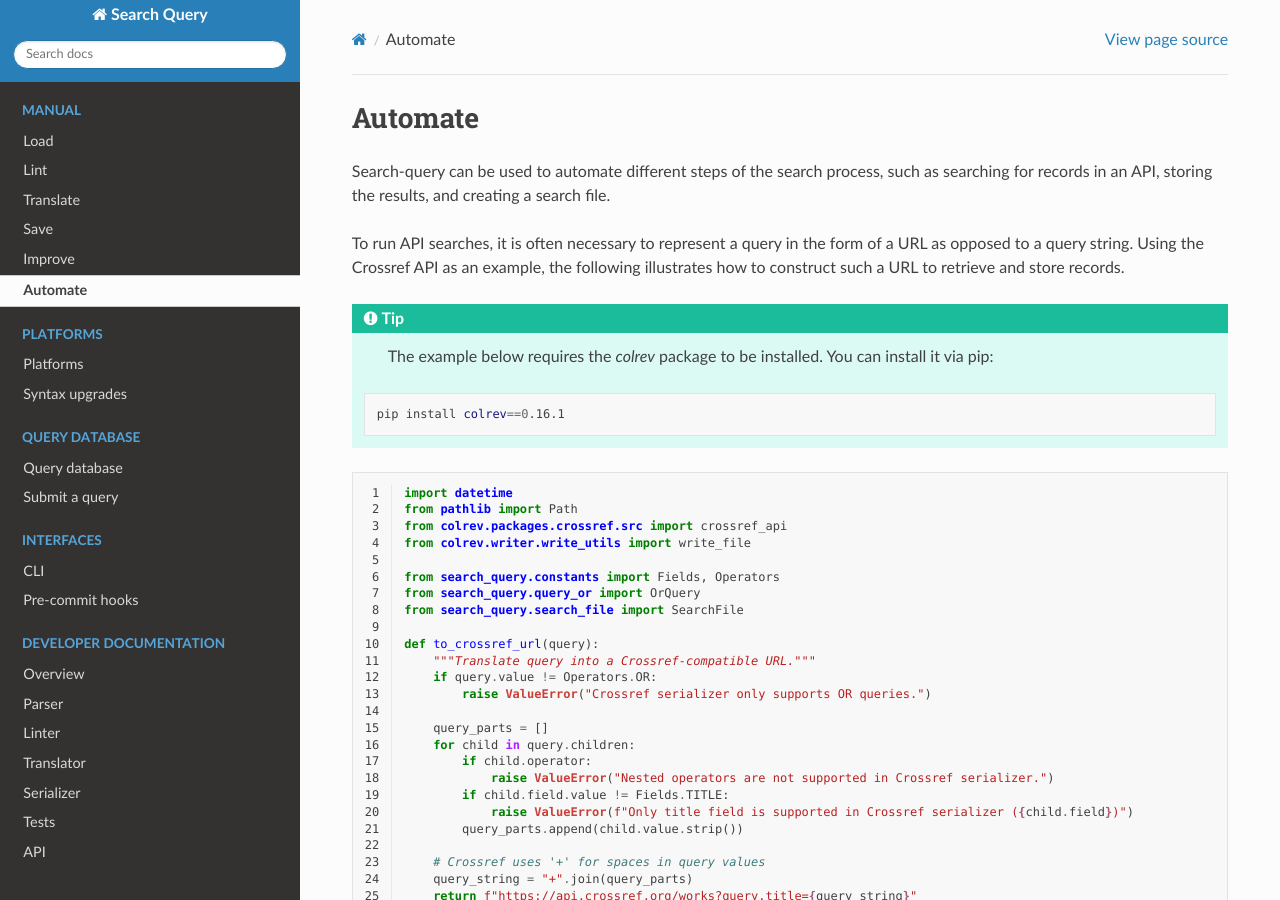
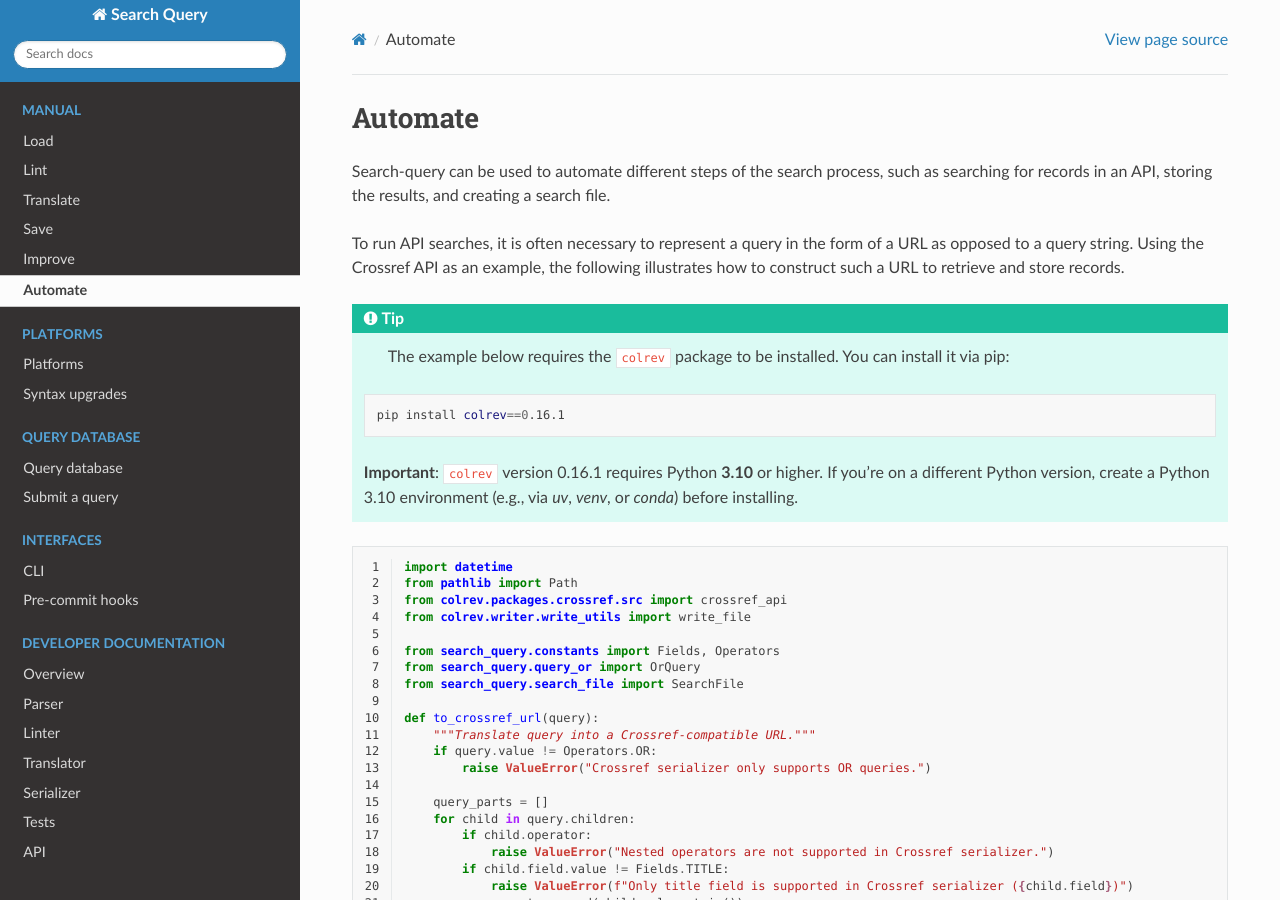
Before and after one commit to CoLRev-Environment/search-query, a Sphinx documentation site: the page built from docs/source/automate.rst, in a window 1280 px wide and 900 px high. Built offline with Sphinx 7.4.7 and the Read the Docs theme 3.1.0, drawn with Linux system fonts in a browser that asks for light colours.

Commit message:
docs/auto: add note on Python3.10+ requirement (#82)

```diff
--- a/docs/source/automate.rst
+++ b/docs/source/automate.rst
@@ -10,11 +10,14 @@ Using the Crossref API as an example, the following illustrates how to construct
 
 .. tip::
 
-    The example below requires the `colrev` package to be installed. You can install it via pip:
+    The example below requires the ``colrev`` package to be installed. You can install it via pip:
 
    .. code-block:: bash
 
         pip install colrev==0.16.1
+
+
+   **Important**: ``colrev`` version 0.16.1 requires Python **3.10** or higher. If you’re on a different Python version, create a Python 3.10 environment (e.g., via `uv`, `venv`, or `conda`) before installing.
 
 .. code-block:: python
    :linenos:
```
